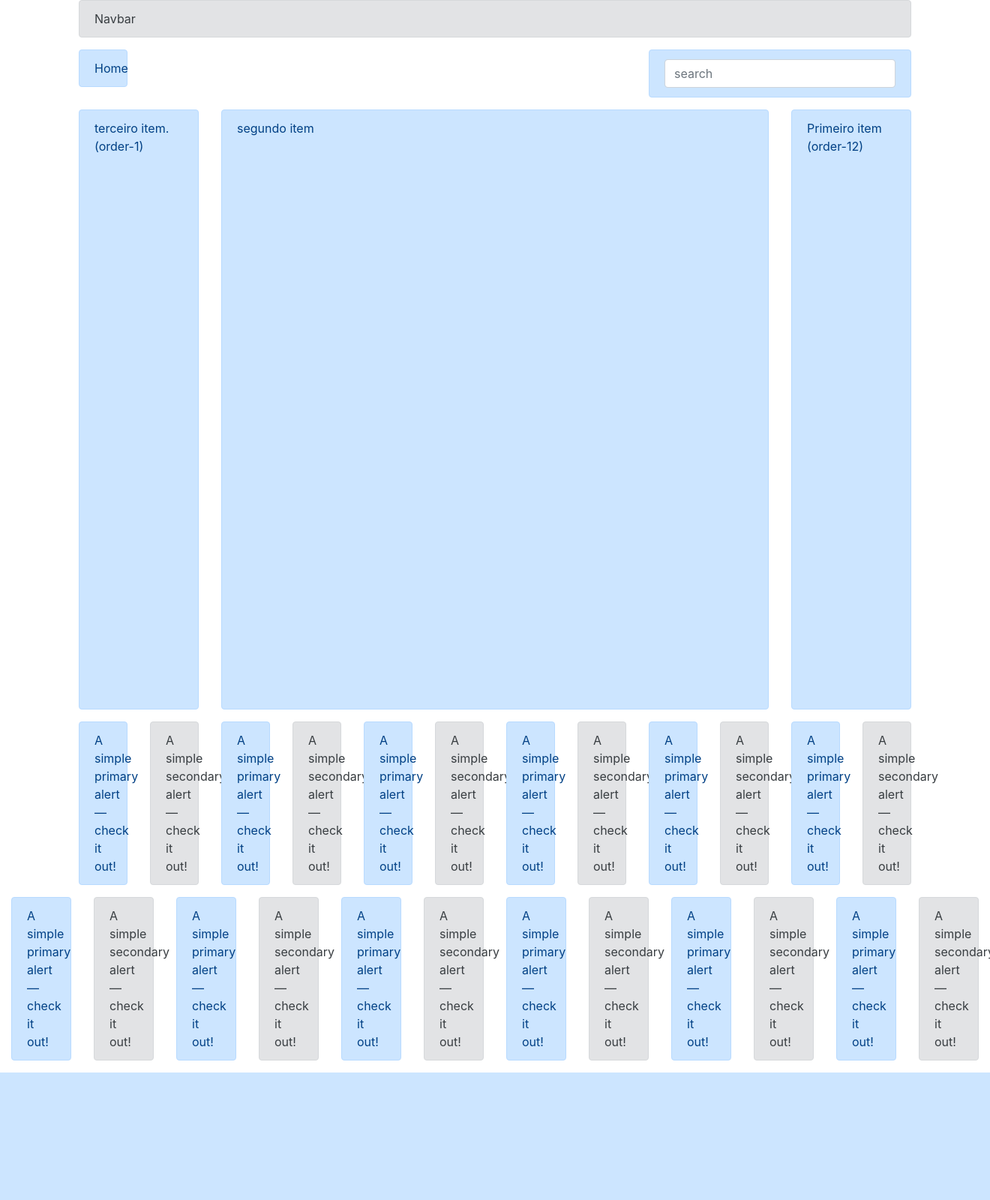
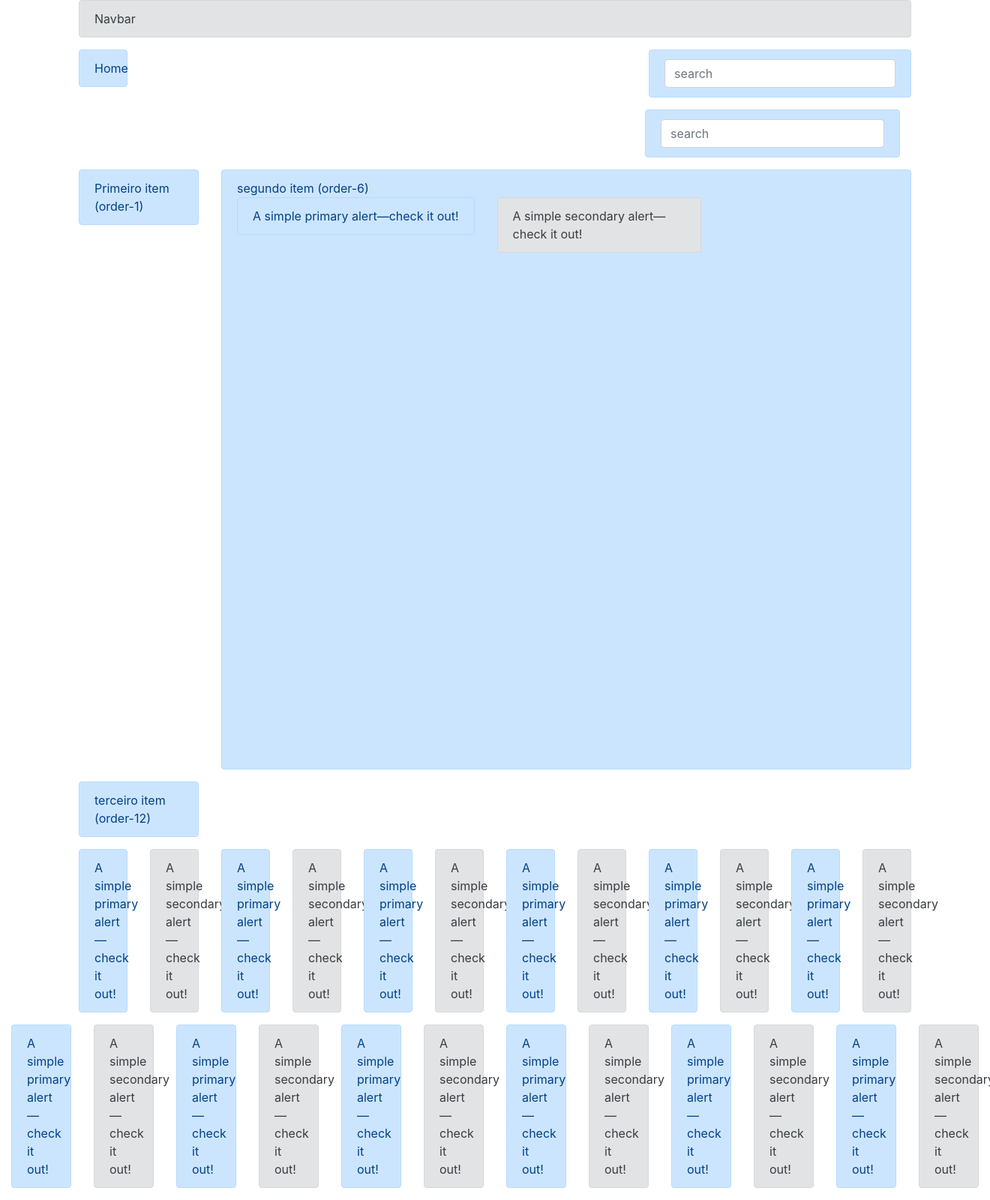
Before and after one commit to Dodots/curso-ecommerce, a Django app: page /bootstrap/ in a window 1320 px wide. Shown: the whole page at 75% size. Before the commit the page ends 1430 px from the top, so only its background shows below. Run offline with Django 3.2, Linux system fonts and the light colour scheme; some libraries are stand-ins or nearby versions.

Commit message:
adicionando os brakpoints no bootstrap exemple.html

```diff
--- a/templates/bootstrap/example.html
+++ b/templates/bootstrap/example.html
@@ -29,20 +29,37 @@
                     </div>
                 </div>
             </div>
+            <div class="col-12 col-sm-12 col-md-6 col-lg-4 ml-auto">
+                <div class="alert alert-primary" role="alert">
+                    <input type="text" class="form-control" placeholder="search">
+                </div>
+            </div>
             <div class="row">
-                <div class="col-2 order-12">
-                    <div class="alert alert-primary" role="alert" style='min-height: 800px;'>
-                        Primeiro item (order-12)
+                <div class="col-12 col-lg-2 order-1">
+                    <div class="alert alert-primary" role="alert" >
+                        Primeiro item (order-1)
                     </div>
                 </div>
-                <div class="col-8 order-6">
+                <div class="col-10 order-6">
                     <div class="alert alert-primary" role="alert" style='min-height: 800px;'>
-                         segundo item
+                         segundo item (order-6)
+                        <div class="row">
+                            <div class="col-auto">
+                                <div class="alert alert-primary" role="alert">
+                                    A simple primary alert—check it out!
+                                </div>
+                           </div>
+                           <div class="col-4">
+                               <div class="alert alert-secondary" role="alert">
+                                    A simple secondary alert—check it out!
+                               </div>
+                           </div>
+                        </div>
                     </div>
                 </div>
-                <div class="col-2 order-1">
-                    <div class="alert alert-primary" role="alert" style='min-height: 800px;'>
-                        terceiro item. (order-1)
+                <div class="col-12 col-lg-2 order-12">
+                    <div class="alert alert-primary" role="alert" '>
+                        terceiro item (order-12)
                     </div>
                 </div>
             </div>
```
